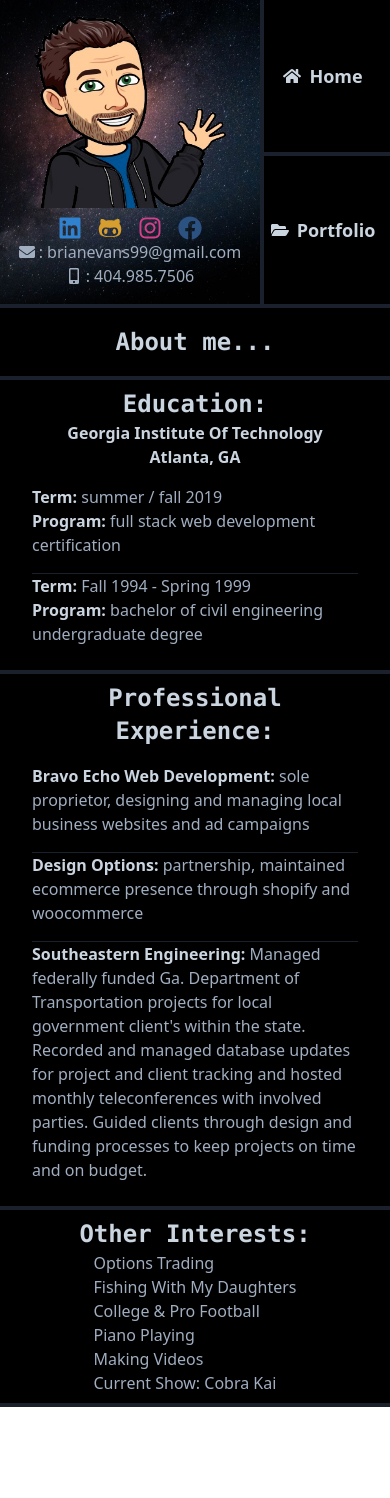
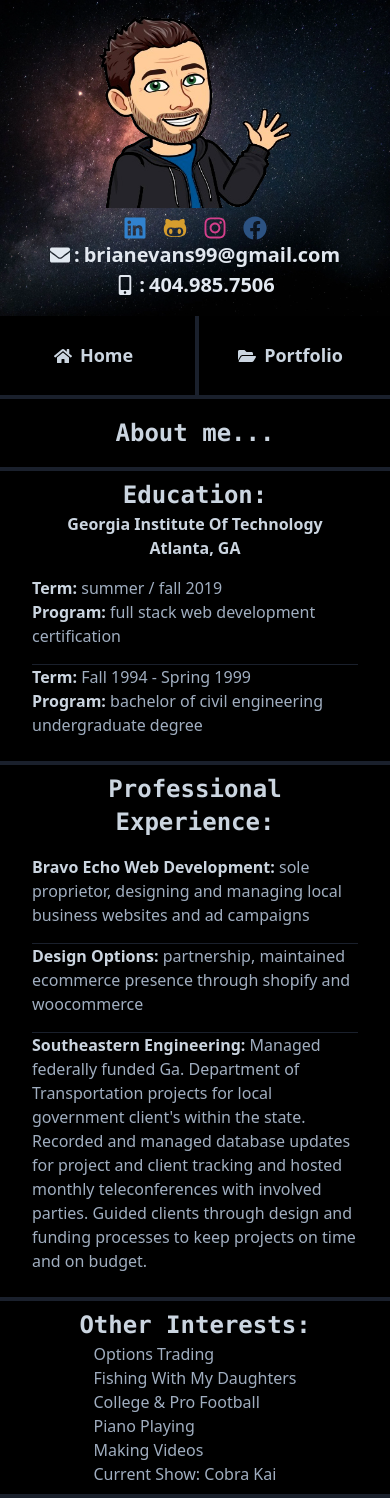
Before and after one commit to brianevans99/MyPortfolio, a React (Create React App) app in the folder client/: page /resume in a window 390 px wide. Before the commit the page ends 1407 px from the top, so only its background shows below. Built offline with nearby package versions, Linux system fonts and the light colour scheme.

Commit message:
purged unused files; updated README; re-styled Header component for mobile screen layout

```diff
--- a/client/package.json
+++ b/client/package.json
@@ -8,7 +8,6 @@
     "@testing-library/user-event": "^7.2.1",
     "autoprefixer": "^9.8.6",
     "moment": "^2.24.0",
-    "node-sass": "^4.14.1",
     "postcss-cli": "^7.1.2",
     "react": "^16.12.0",
     "react-dom": "^16.12.0",
--- a/client/src/components/Header/Header.js
+++ b/client/src/components/Header/Header.js
@@ -10,20 +10,20 @@ const divStyle = {
   backgroundRepeat: 'no-repeat',
   backgroundSize: 'cover',
   backgroundAttachment: 'fixed',
-  backgroundPosition: 'center center',
+  backgroundPosition: 'top right',
 }
 
 export default function Header({ link1, name1, icon1, link2, name2, icon2 }) {
   return (
-    <div className='grid grid-cols-3 grid-rows-2 divide-x-4 divide-gray-900'>
+    <div className='grid grid-cols-4 grid-rows-5 sm:divide-x-4 divide-gray-900'>
       <div
         style={divStyle}
-        className='col-span-2 row-span-2 flex flex-col items-center py-4'
+        className='col-span-4 sm:col-span-3 row-span-4 sm:row-span-5 flex flex-col items-center py-4'
       >
         <Avatar headshot={avatar} />
         <Social />
       </div>
-      <div className='grid row-span-2 grid-rows-2 divide-y-4 divide-gray-900'>
+      <div className='col-span-4 sm:col-span-1 sm:row-span-5 grid grid-cols-2 sm:grid-cols-1 divide-y-0 sm:divide-y-4 divide-x-4 sm:divide-x-0 divide-gray-900'>
         <CustomButton link={link1} name={name1} icon={icon1} />
         <CustomButton link={link2} name={name2} icon={icon2} />
       </div>
--- a/client/src/components/Info/Info.js
+++ b/client/src/components/Info/Info.js
@@ -18,7 +18,7 @@ export default function Info() {
       </div>
       <div className='flex items-center mx-4'>
         <div className='mx-1 text-blue-400 '>{data.personalInfo[6]}</div>
-        <div className='mx-1 text-orange-600 text-lg md:text-2xl font-semibold'>
+        <div className='mx-1 text-orange-600 sm:text-2xl font-semibold'>
           {data.personalInfo[7]}
         </div>
       </div>
--- a/client/src/components/Skills/Skills.js
+++ b/client/src/components/Skills/Skills.js
@@ -10,7 +10,7 @@ export default function Skills() {
     </div>
   ))
   return (
-    <div className='grid grid-rows-5 grid-cols-2 grid-flow-col font-semibold text-lg md:text-xl py-4'>
+    <div className='grid grid-rows-5 grid-cols-2 grid-flow-col font-semibold text-base sm:text-lg md:text-xl py-4'>
       {skills}
     </div>
   )
--- a/client/src/components/Social/Social.js
+++ b/client/src/components/Social/Social.js
@@ -28,8 +28,8 @@ export default function Social() {
   ))
   return (
     <Fragment>
-      <ul className='grid gap-4 grid-cols-4 pt-2'>{socialIcons}</ul>
-      <ul className='text-gray-500'>{contactInfo}</ul>
+      <ul className='grid gap-4 grid-cols-4 text-xl pt-2'>{socialIcons}</ul>
+      <ul className='font-semibold text-xl text-gray-300'>{contactInfo}</ul>
     </Fragment>
   )
 }
--- a/client/src/data/portfolio.js
+++ b/client/src/data/portfolio.js
@@ -8,6 +8,16 @@ import sidelines from '../assets/images/sidelinesGrille.jpg'
 export default [
   {
     id: 1,
+    projectTitle: 'Bravo Echo Web Development',
+    projectImg: bravoecho,
+    projectImgAlt: 'Bravo Echo Web Development | Affordable Web Presence',
+    githubUrl: 'https://github.com/brianevans99/BravoEcho',
+    deployUrl: 'http://www.bravoechoweb.com',
+    description:
+      'As a sole proprietor, my passion is to provide small businesses with a web presence that is eye-catching, marketable and affordable.  Built with NodeJS, React and a few CSS tricks.',
+  },
+  {
+    id: 2,
     projectTitle: 'Travel Experience Co.',
     projectImg: tec,
     projectImgAlt: 'Travel Experience Co client website by Brian Evans',
@@ -17,7 +27,7 @@ export default [
       'This project was a private client website makeover.  Built with React and TailwindCSS, this single-page applicaiton appeals to and is marketed towards the travel seeker.',
   },
   {
-    id: 2,
+    id: 3,
     projectTitle: 'React Resort Hotel',
     projectImg: reactHotel,
     projectImgAlt: 'React Resort Hotel site by Brian Evans',
@@ -27,7 +37,7 @@ export default [
       'A React website project displaying hotel room options and includes a sorting function.  Built using Node.js, this site employs API calls from Contentful.com to retrieve stored data.',
   },
   {
-    id: 3,
+    id: 4,
     projectTitle: 'Developer Connector',
     projectImg: devConnector,
     projectImgAlt: 'Developer Connector by Brian Evans',
@@ -37,7 +47,7 @@ export default [
       'A fully deployed MERN stack project where users can login and interact with personal profiles and message posting',
   },
   {
-    id: 4,
+    id: 5,
     projectTitle: 'Boys to Men',
     projectImg: boysToMen,
     projectImgAlt: 'Boys to Men website by Brian Evans',
@@ -47,23 +57,13 @@ export default [
       'Client website designed as part of a non-profit donation. Built with React and uses the Bootstrap and Styled Components packages for styling, as well as consuming an API for random verse display.',
   },
   {
-    id: 5,
+    id: 6,
     projectTitle: 'Sidelines Grille',
     projectImg: sidelines,
     projectImgAlt: 'Sidelines Grille Holly Springs website by Brian Evans',
     deployUrl: 'http://www.sidelinesgrillehollysprings.com',
     description:
       'A Wordpress designed and hosted website for a local restaurant in Holly Springs, GA',
-  },
-  {
-    id: 6,
-    projectTitle: 'Bravo Echo Web Development',
-    projectImg: bravoecho,
-    projectImgAlt: 'Bravo Echo Web Development | Affordable Web Presence',
-    githubUrl: 'https://github.com/brianevans99/BravoEcho',
-    deployUrl: 'http://www.bravoechoweb.com',
-    description:
-      'As a sole proprietor, my passion is to provide small businesses with a web presence that is eye-catching, marketable and affordable.  Built with NodeJS, React and a few CSS tricks.',
   },
   // {
   //   id: 5,
@@ -75,15 +75,6 @@ export default [
   //   deployUrl: 'https://teamproject2.herokuapp.com',
   //   description:
   //     'A text based role-playing game built with NodeJS, Express, javascript and Bootstrap',
-  // },
-  // {
-  //   id: 6,
-  //   projectTitle: 'Sidelines Grille',
-  //   projectImg: sidelines,
-  //   projectImgAlt: 'Sidelines Grille Holly Springs website by Brian Evans',
-  //   deployUrl: 'http://www.sidelinesgrillehollysprings.com',
-  //   description:
-  //     'A Wordpress designed and hosted website for a local restaurant in Holly Springs, GA',
   // },
   // {
   //   id: 7,
--- a/client/src/pages/Home.js
+++ b/client/src/pages/Home.js
@@ -23,7 +23,9 @@ function Home() {
           icon2={<FaFileAlt />}
         />
       </div>
-      <div className={`${baseCSS} ${hover} col-span-4 flex justify-center p-8`}>
+      <div
+        className={`${baseCSS} ${hover} col-span-4 flex justify-center p-2 sm:p-8`}
+      >
         <Info />
       </div>
       <div
--- a/client/src/pages/Portfolio.js
+++ b/client/src/pages/Portfolio.js
@@ -12,7 +12,7 @@ const hover =
 function Portfolio() {
   const projects = PortfolioData.map((item) => (
     <div
-      id={item.id}
+      key={item.id}
       className={`${baseCSS} ${hover} col-span-4 sm:col-span-2 lg:col-span-1 text-justify p-2`}
     >
       <PortfolioItem
--- a/client/src/pages/Resume.js
+++ b/client/src/pages/Resume.js
@@ -31,11 +31,13 @@ function Resume() {
     </div>
   ))
   const interests = pageData.interests.map((item) => (
-    <li className='text-gray-500'>{item}</li>
+    <li key={item} className='text-gray-500'>
+      {item}
+    </li>
   ))
   return (
-    <div className='grid grid-cols-3 gap-1 bg-gray-900 text-gray-400 overflow-hidden'>
-      <div className={`${baseCSS} col-span-3`}>
+    <div className='grid grid-cols-4 lg:grid-cols-3 gap-1 bg-gray-900 text-gray-400 overflow-hidden'>
+      <div className={`${baseCSS} col-span-4`}>
         <Header
           link1={'/'}
           name1={'home'}
@@ -45,11 +47,11 @@ function Resume() {
           icon2={<FaFolderOpen />}
         />
       </div>
-      <div className={`${baseCSS} ${hover} col-span-3 flex justify-center`}>
+      <div className={`${baseCSS} ${hover} col-span-4 flex justify-center`}>
         <Paragraph header='About me...' />
       </div>
       <div
-        className={`${baseCSS} ${hover} col-span-3 lg:col-span-1 border-b-0 lg:border-b-4 border-gray-900 py-2 px-8`}
+        className={`${baseCSS} ${hover} col-span-4 lg:col-span-1 border-b-0 lg:border-b-4 border-gray-900 py-2 px-8`}
       >
         <div className={headTextCSS}>education:</div>
         <div className='font-semibold text-center capitalize '>
@@ -61,13 +63,13 @@ function Resume() {
         <div className='divide-y divide-gray-900'>{education}</div>
       </div>
       <div
-        className={`${baseCSS} ${hover} col-span-3 lg:col-span-1 border-b-0 lg:border-b-4 border-gray-900 py-2 px-8`}
+        className={`${baseCSS} ${hover} col-span-4 lg:col-span-1 border-b-0 lg:border-b-4 border-gray-900 py-2 px-8`}
       >
         <div className={headTextCSS}>professional experience:</div>
         <div className='divide-y divide-gray-900'>{experience}</div>
       </div>
       <div
-        className={`${baseCSS} ${hover} col-span-3 lg:col-span-1 border-b-4 border-gray-900 py-2 px-8`}
+        className={`${baseCSS} ${hover} col-span-4 lg:col-span-1 border-b-4 border-gray-900 py-2 px-8`}
       >
         <div className={headTextCSS}>other interests:</div>
         <div className='flex justify-center px-8 capitalize'>
```
Also changed, not shown: client/src/components/Background/Background.js (deleted, +0 -23 lines), client/src/components/Background/BackgroundData.js (deleted, +0 -47 lines), 2 other files (tests, documents, lock files or other folders).
